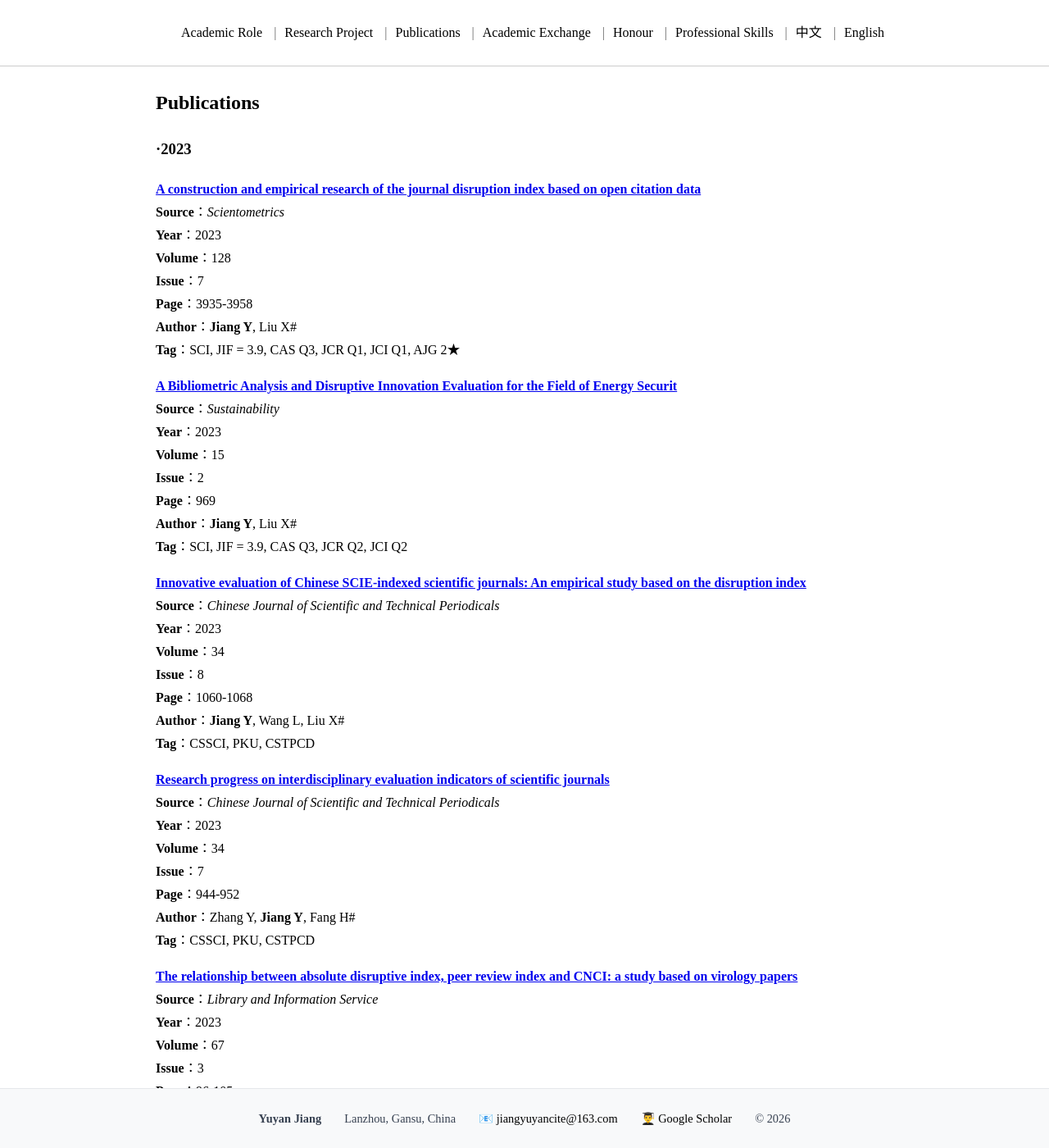
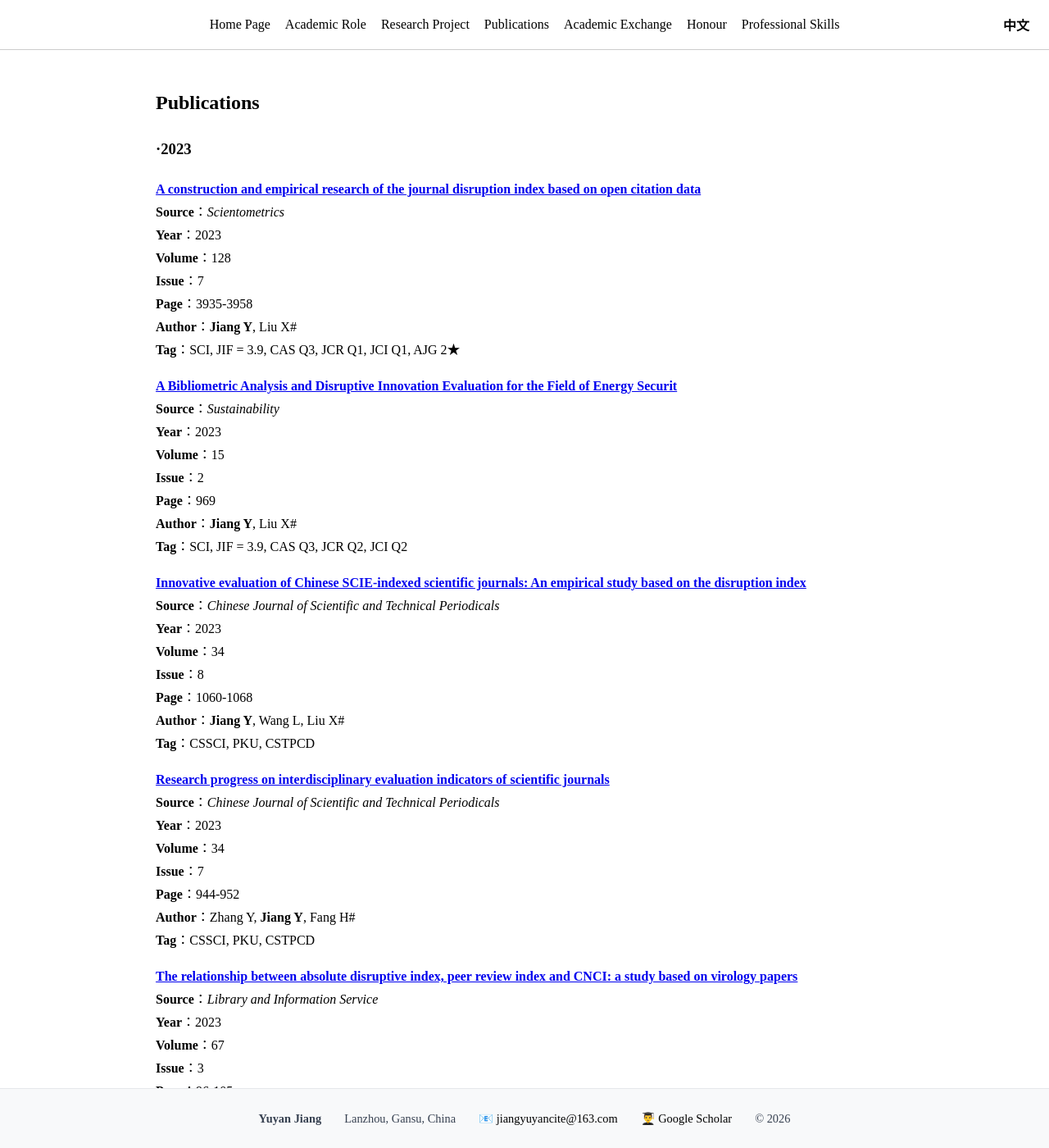
Before and after one commit to jiang-yuyan/Yuyan-Jiang-CV, a Jekyll site: the page built from publication/publication-2023.md, in a window 1280 px wide and 1400 px high. Shown: the whole window at 82% size. Built offline with Jekyll 4.4.1, drawn with Linux system fonts in a browser that asks for light colours; our own code applies the rules of GitHub Pages for plain Markdown files; part of the change alters nothing that is shown.

Commit message:
Update publication-2023.md

```diff
--- a/publication/publication-2023.md
+++ b/publication/publication-2023.md
@@ -1,114 +1,7 @@
-<style>
-    /* 设置导航栏固定在页面顶部 */
-    .navigation {
-        position: fixed;
-        top: 0;
-        left: 0;
-        width: 100%;
-        background-color: white;
-        z-index: 1000;
-        padding: 10px;
-        border-bottom: 1px solid #ccc;
-        display: flex;
-        justify-content: center;
-        align-items: center;
-        gap: 10px; /* 统一设置元素间距 */
-    }
-
-    /* 添加分隔符样式 */
-    .navigation a:not(:last-child)::after {
-        content: " | ";
-        margin-left: 10px;
-        color: #666;
-    }
-
-    /* 为页面主体添加顶部内边距，避免内容被导航栏遮挡 */
-    body {
-        padding-top: 60px;
-        padding-bottom: 60px;
-    }
-
-    /* 设置底部连接栏固定在页面底部 */
-    .connection {
-        position: fixed;
-        bottom: 0;
-        left: 0;
-        width: 100%;
-        background-color: white;
-        z-index: 1000;
-        padding: 10px;
-        border-top: 1px solid #ccc;
-        display: flex;
-        justify-content: center;
-        align-items: center;
-        gap: 10px; /* 统一设置元素间距 */
-    }
-
-    .connection a:not(:last-child)::after {
-        content: " | ";
-        margin-left: 10px;
-        color: #666;
-    }
-
-    /* 下拉菜单样式 */
-    .dropdown {
-        position: relative;
-        display: inline-block;
-    }
-
-    .dropdown-menu {
-        display: none;
-        position: absolute;
-        background-color: white;
-        min-width: 100px;
-        box-shadow: 0px 8px 16px 0px rgba(0,0,0,0.2);
-        z-index: 1001;
-        border: 1px solid #ccc;
-        top: 100%;
-        left: 0;
-    }
-
-    .dropdown-menu a {
-        color: black;
-        padding: 8px 12px;
-        text-decoration: none;
-        display: block;
-        font-size: 14px;
-    }
-
-    .dropdown-menu a:hover {
-        background-color: #f1f1f1;
-    }
-
-    .dropdown:hover .dropdown-menu {
-        display: block;
-    }
-
-    .dropdown-menu a::after {
-        content: none !important;
-    }
-</style>
-
-<div class="navigation">
-<a href="https://jiang-yuyan.github.io/Yuyan-Jiang-CV/role/roles">Academic Role</a>
-<a href="https://jiang-yuyan.github.io/Yuyan-Jiang-CV/project/projects">Research Project</a>
-<div class="dropdown">
-    <a href="https://jiang-yuyan.github.io/Yuyan-Jiang-CV/publication/publications">Publications</a>
-    <div class="dropdown-menu">
-        <a href="https://jiang-yuyan.github.io/Yuyan-Jiang-CV/publication/publication-2025">2025</a>
-        <a href="https://jiang-yuyan.github.io/Yuyan-Jiang-CV/publication/publication-2024">2024</a>
-        <a href="https://jiang-yuyan.github.io/Yuyan-Jiang-CV/publication/publication-2023">2023</a>
-        <a href="https://jiang-yuyan.github.io/Yuyan-Jiang-CV/publication/publication-2022">2022</a>
-        <a href="https://jiang-yuyan.github.io/Yuyan-Jiang-CV/publication/publication-2021">2021</a>
-        <a href="https://jiang-yuyan.github.io/Yuyan-Jiang-CV/publication/publication-2020">2020</a>
-    </div>
-</div>
-<a href="https://jiang-yuyan.github.io/Yuyan-Jiang-CV/exchange/exchanges">Academic Exchange</a>
-<a href="https://jiang-yuyan.github.io/Yuyan-Jiang-CV/honour/honours">Honour</a>
-<a href="https://jiang-yuyan.github.io/Yuyan-Jiang-CV/skill/skills">Professional Skills</a>
-<a href="https://jiang-yuyan.github.io/Yuyan-Jiang-CV/publication/publication-2023-zh">中文</a>
-<a>English</a>
-</div>
+---
+layout: default
+title: publication-2023
+---
 
 ## Publications
 
```
